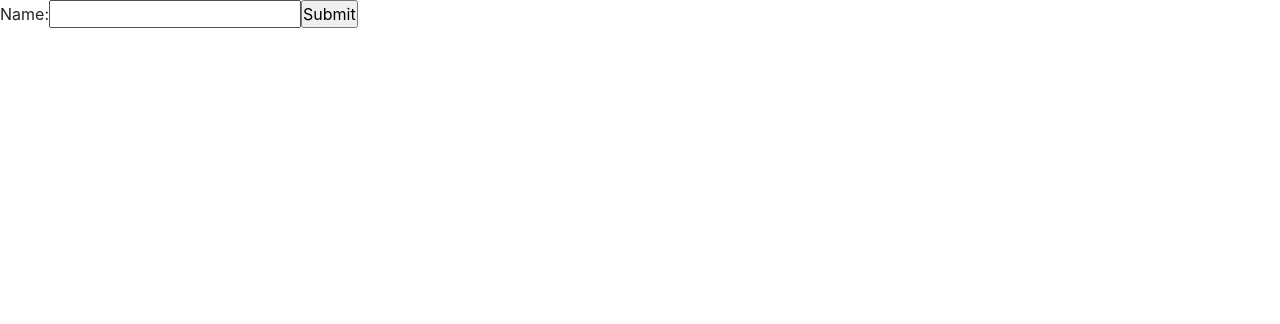
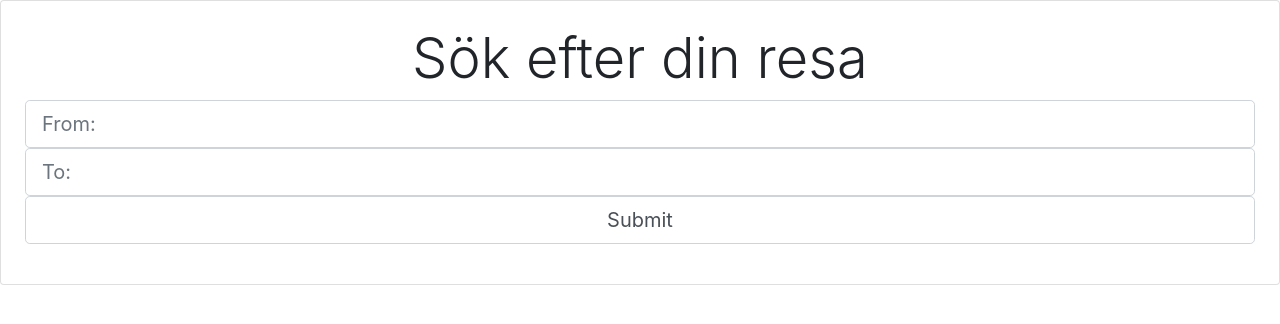
Before and after one commit to MisticG/TPS_project2_vasttrafik_api, a React (Create React App) app in the folder frontend/: page / in a window 1280 px wide. Shown: the top 324 px of the page. Built offline with nearby package versions, Linux system fonts and the light colour scheme.

Commit message:
Calling some bootstrap classes To the Input Form.

```diff
--- a/frontend/src/InputForm.tsx
+++ b/frontend/src/InputForm.tsx
@@ -25,14 +25,29 @@ export default class InputForm extends React.Component<{}, state> {
 
 
   render() {
+
     return (
-      <form onSubmit={this.handleSubmit}>
-        <label>
-            Name:
-            <input type="text" value={this.state.value} onChange={this.handleChange} />
-        </label>
-        <input type="submit" value="Submit" />
-      </form>
+      <div className="card card-body mb-4 p-4">
+        <h1 className= "display-4 text-center">Sök efter din resa</h1>
+        <form onSubmit={this.handleSubmit}>
+          <div className="form-group">
+            <input
+            className="form-control form-control-lg"
+            placeholder="From:"
+            type="text" value={this.state.value} onChange={this.handleChange} />
+
+            <input
+            className="form-control form-control-lg"
+            placeholder="To:"
+            type="text" value={this.state.value} onChange={this.handleChange} />
+
+            <input
+            className="form-control form-control-lg"
+            type="submit" value="Submit" />
+          </div>
+        </form>
+
+      </div>
     );
   }
 }
```
